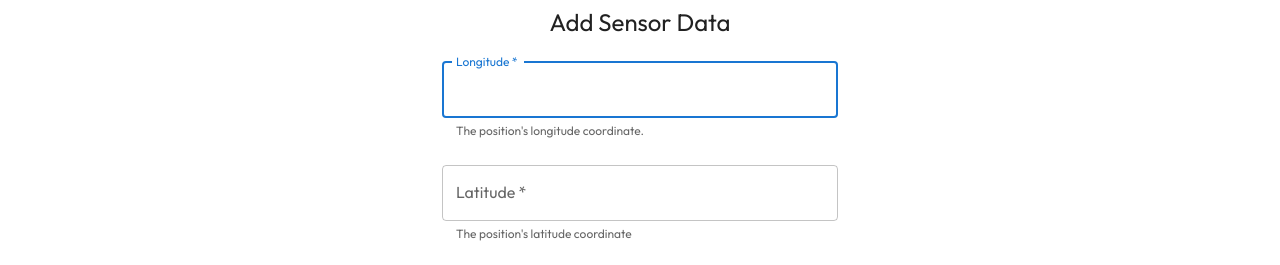
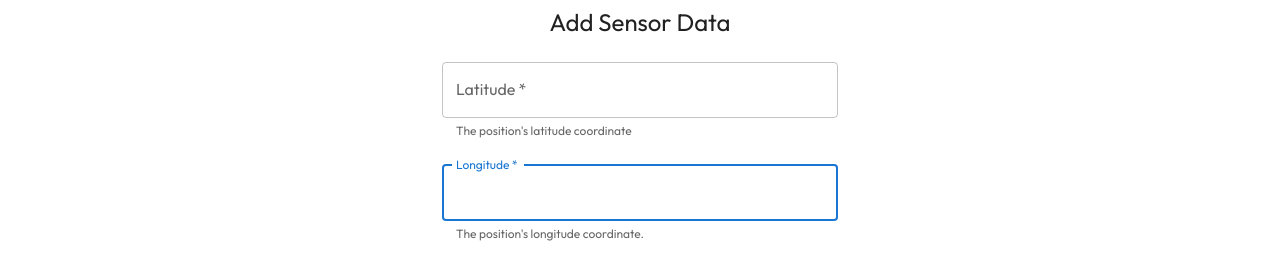
Before and after one commit to valdemarbang/website, a React (Vite) app: page /#/add-sensor in a window 1280 px wide. Shown: the part 192-457 px from the top of the page. Built offline with nearby package versions, Linux system fonts and the light colour scheme.

Commit message:
Fix various issues

```diff
--- a/src/components/SensorUploader.tsx
+++ b/src/components/SensorUploader.tsx
@@ -12,9 +12,9 @@ import { useState} from "react";
 import { MuiFileInput } from "mui-file-input";
 
 function SensorUploader() {
-  const [typeFile, setTypeFile] = useState<File | null>(null)
-  const handleTypeChange = (newValue: File | null) => {
-    setTypeFile(newValue)
+  const [dataFile, setDataFile] = useState<File | null>(null)
+  const handleDataChange = (newValue: File | null) => {
+    setDataFile(newValue)
   }
 
   const [imageFile, setImageFile] = useState<File | null>(null)
@@ -26,26 +26,40 @@ function SensorUploader() {
   const handleSubmit = async (event: React.FormEvent<HTMLFormElement>) => {
     event.preventDefault();
 
-    const data = new FormData(event.currentTarget);
+    const form = new FormData(event.currentTarget);
 
     // Get form data, if not available set to empty string
-    const latitude = (data.get("latitude") || "") as string;
-    const longitude = (data.get("longitude") || "") as string;
-    const type = (data.get("type") || "") as string;
+    const latitude = (form.get("latitude") || "") as string;
+    const longitude = (form.get("longitude") || "") as string;
+    const sensorType = (form.get("type") || "") as string;
 
-    if (typeFile == null) {
+    console.log(latitude, longitude, sensorType)
+
+    if (dataFile == null) {
       return
     }
 
-    const timestamp = Date.now()
+    const timestamp = Date.now();
+    const reader = new FileReader();
+
+    reader.readAsText(dataFile);
+    const data = reader.result as string;
+
+    console.log(timestamp);
+
+    let image = "";
+    if (imageFile != null) {
+      reader.readAsText(imageFile);
+      image = reader.result as string;
+    }
 
     // Request to server
-    const response = await fetch("http://localhost:8080/add-sensor", {
+    const response = await fetch("http://localhost:8080/sensordata/add", {
       method: "POST",
       headers: {
         "Content-Type": "application/json",
       },
-      body: JSON.stringify({ latitude, longitude, type, typeFile, imageFile, timestamp }),
+      body: JSON.stringify({ latitude, longitude, timestamp }),
     });
 
     // Handle response from server, maybe some errors was missed
@@ -77,6 +91,15 @@ function SensorUploader() {
         </Typography>
         <Box component="form" onSubmit={handleSubmit} noValidate sx={{ mt: 1 }}>
           <TextField
+            helperText="The position's latitude coordinate"
+            required
+            fullWidth
+            margin="normal"
+            id="latitude"
+            name="latitude"
+            label="Latitude"
+          />
+          <TextField
             helperText="The position's longitude coordinate."
             required
             fullWidth
@@ -85,15 +108,6 @@ function SensorUploader() {
             label="Longitude"
             name="longitude"
             autoFocus
-          />
-          <TextField
-            helperText="The position's latitude coordinate"
-            required
-            fullWidth
-            margin="normal"
-            id="latitude"
-            name="latitude"
-            label="Latitude"
           />
           <TextField
             id="type"
@@ -127,7 +141,7 @@ function SensorUploader() {
             fullWidth
             margin="normal"
             placeholder="Select a .csv file to upload"
-            value={typeFile} onChange={handleTypeChange} inputProps={{ accept: '.csv' }}
+            value={dataFile} onChange={handleDataChange} inputProps={{ accept: '.csv' }}
             clearIconButtonProps={{
               title: "Remove",
               children: <CloseIcon fontSize="small"/>
```
